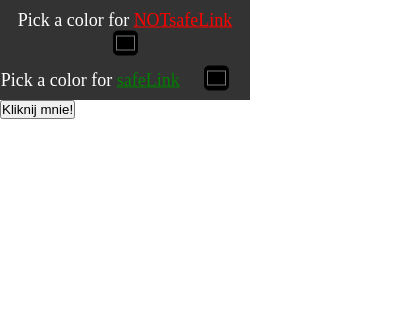
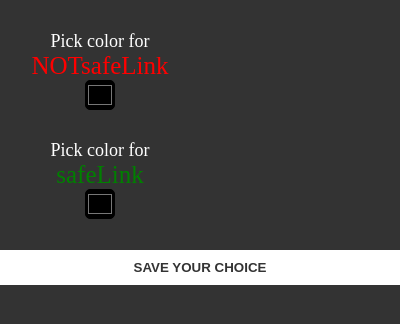
Before and after one commit to xmavv/link_extension, a browser extension: page popup.html in a window 400 px wide. Drawn offline with Linux system fonts and the light colour scheme.

Commit message:
popup ui changed

```diff
--- a/popup.css
+++ b/popup.css
@@ -8,16 +8,18 @@
   box-sizing: border-box;
 }
 
+body {
+  background-color: #333;
+}
+
 main {
   color: white;
   font-size: 1.8rem;
-  width: 250px;
-  height: 100px;
-  background-color: white;
+  width: 200px;
+  height: 250px;
   padding: 2rem 0;
   text-align: center;
   position: relative;
-  background-color: #333;
 }
 
 .container {
@@ -27,7 +29,13 @@ main {
   transform: translate(-50%, -50%);
   display: flex;
   flex-direction: column;
-  gap: 1rem;
+  gap: 3rem;
+}
+
+.unsafe,
+.safe {
+  cursor: pointer;
+  font-size: 2.5rem;
 }
 
 .unsafe {
@@ -37,11 +45,64 @@ main {
   color: green;
 }
 
+p {
+  display: flex;
+  flex-direction: column;
+  align-items: center;
+}
+
 input {
-  width: 25px;
-  height: 25px;
-  margin: 0 20px;
+  width: 30px;
+  height: 30px;
   background-color: black;
   border: 1px solid white padding-box;
+  outline: none;
   border-radius: 5px;
 }
+
+.btn {
+  position: relative;
+  outline: none;
+  border: none;
+  padding: 1rem;
+  width: 100%;
+  text-transform: uppercase;
+  font-weight: bold;
+  cursor: pointer;
+  background-color: #fff;
+  color: #333;
+  transition: all 0.2s ease;
+}
+
+.btn:hover {
+  background-color: #111;
+  color: #fff;
+}
+
+.btn:focus::before {
+  visibility: visible;
+  opacity: 1;
+  color: #111;
+}
+
+.btn::before {
+  content: "saved!";
+  text-transform: lowercase;
+  position: absolute;
+  border-radius: 2rem;
+  display: flex;
+  align-items: center;
+  justify-content: center;
+  top: -2.2rem;
+  left: 50%;
+  transform: translateX(-50%);
+  width: 70%;
+  height: 2rem;
+  background-color: #fff;
+  color: #111;
+  cursor: auto;
+  transition: all 0.5s ease;
+
+  visibility: hidden;
+  opacity: 0;
+}
--- a/popup.html
+++ b/popup.html
@@ -11,16 +11,18 @@
     <main>
       <div class="container">
         <p>
-          Pick a color for <a href="#" class="unsafe">NOTsafeLink</a>
+          Pick color for
+          <a role="link" aria-disabled="true" class="unsafe">NOTsafeLink</a>
           <input type="color" value="#ff0000" id="input_unsafe" />
         </p>
         <p>
-          Pick a color for <a href="#" class="safe">safeLink</a>
+          Pick color for
+          <a role="link" aria-disabled="true" class="safe">safeLink</a>
           <input type="color" value="#00ff00" id="input_safe" />
         </p>
       </div>
     </main>
 
-    <button id="btn">Kliknij mnie!</button>
+    <button id="btn" class="btn">Save Your choice</button>
   </body>
 </html>
```
